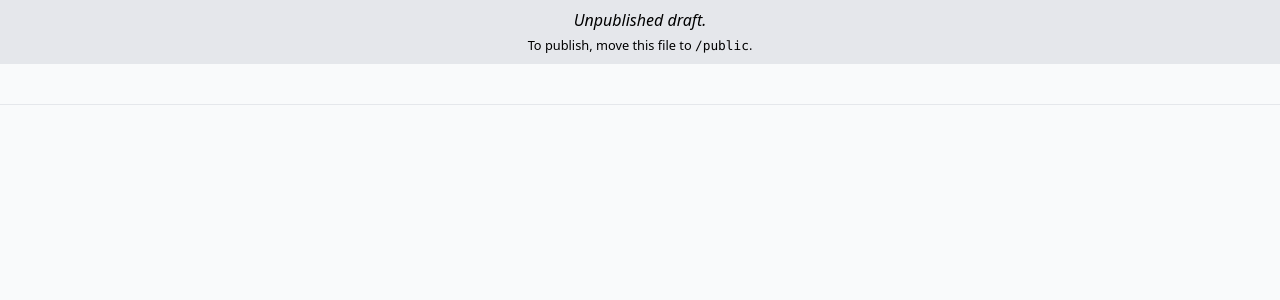
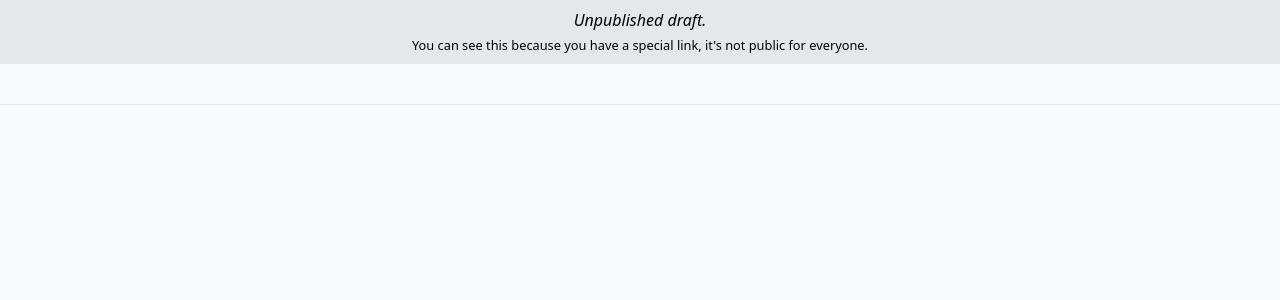
Before and after one commit to mspivak/gitblog, a Django app: template blogs/templates/blogs/post.html in a window 1280 px wide. Shown: the top 300 px of the page. Run offline with Django 4.2, Linux system fonts and the light colour scheme; the template is opened without the code that fills it, so the values that code supplies are empty; some libraries are stand-ins or nearby versions; some web fonts are replaced.

Commit message:
shareable link feature;

```diff
--- a/blogs/models.py
+++ b/blogs/models.py
@@ -2,7 +2,7 @@ import boto3
 import misaka
 import secrets
 import uuid
-import urllib.request
+import urllib.request, urllib.parse
 from github.GithubException import UnknownObjectException
 from slugify import slugify
 from bs4 import BeautifulSoup
@@ -20,6 +20,7 @@ class Blog(models.Model):
     # blog slug is the same as the GitHub repo name
     slug = models.SlugField(max_length=255, unique=True)
     name = models.CharField(max_length=255)
+    # Github webhook secret
     secret = models.CharField(max_length=255)
     created_at = models.DateTimeField(auto_now_add=True)
     updated_at = models.DateTimeField(auto_now=True)
@@ -32,6 +33,10 @@ class Blog(models.Model):
 
     def __str__(self):
         return f'Blog #{self.id} - {self.owner.username}/{self.slug}'
+
+    def save(self, **kwargs):
+        self.access_token = secrets.token_urlsafe(32)
+        super(Blog, self).save()
 
     def get_absolute_url(self):
         return reverse('blog_home', kwargs={'username': self.owner.username, 'blog_slug': self.slug})
@@ -230,6 +235,8 @@ class Post(models.Model):
     published_at = models.DateTimeField(null=True, blank=True, default=None)
     created_at = models.DateTimeField(auto_now_add=True)
     updated_at = models.DateTimeField(auto_now=True)
+    # Public URL access token
+    access_token = models.CharField(max_length=255)
     blog = models.ForeignKey('blogs.Blog', on_delete=models.CASCADE)
     category = models.ForeignKey('blogs.Category', on_delete=models.SET_NULL, null=True)
 
@@ -245,6 +252,11 @@ class Post(models.Model):
             'category_slug': self.category.slug,
             'post_slug': self.slug
         })
+
+    def get_shareable_url(self):
+        url =  self.get_absolute_url()
+        params = urllib.parse.urlencode({'token': self.access_token})
+        return f'https://{settings.DOMAIN}{url}?{params}'
 
 
 class File(models.Model):
--- a/blogs/templates/blogs/post.html
+++ b/blogs/templates/blogs/post.html
@@ -19,7 +19,15 @@
 
     {% if not post.published_at %}
     <div class="p-2 bg-gray-200 dark:bg-gray-900 flex items-center justify-center dark:text-white">
-        <span class="text-center"><em>Unpublished draft.</em><br><small>To publish, move this file to <code>/public</code>.</small></span>
+        <span class="text-center">
+            <em>Unpublished draft.</em><br>
+            {% if user.is_authenticated %}
+                <small>To publish, move this file to <code>/public</code>.</small><br>
+                <small>Share link: {{ post.get_shareable_url }}</small>
+            {% else %}
+                <small>You can see this because you have a special link, it's not public for everyone.</small>
+            {% endif %}
+        </span>
     </div>
     {% endif %}
 
--- a/blogs/views.py
+++ b/blogs/views.py
@@ -47,11 +47,11 @@ def blog_category(request, username, blog_slug, category_slug):
 
 
 def blog_post(request, username, blog_slug, category_slug, post_slug):
-    user = User.objects.get(username=username)
-    blog = Blog.objects.get(owner=user, slug=blog_slug)
+    owner = User.objects.get(username=username)
+    blog = Blog.objects.get(owner=owner, slug=blog_slug)
     post = Post.objects.get(blog=blog, slug=post_slug)
 
-    if not post.published_at and request.user != user:
+    if not post.published_at and request.user != owner and request.GET.get('token') != post.access_token:
         return HttpResponseNotFound(render(request, 'blogs/notfound.html', context={'blog': blog}))
 
     categories = blog.category_set.all()
--- a/gitblog/settings_dev.py
+++ b/gitblog/settings_dev.py
@@ -3,6 +3,7 @@ from django.conf import global_settings
 
 DEBUG = True
 
+DOMAIN = 'localhost:8000'
 
 ALLOWED_HOSTS = ALLOWED_HOSTS + [
     '.ngrok.io',
```
Also changed, not shown: blogs/migrations/0013_post_access_token.py (added).
